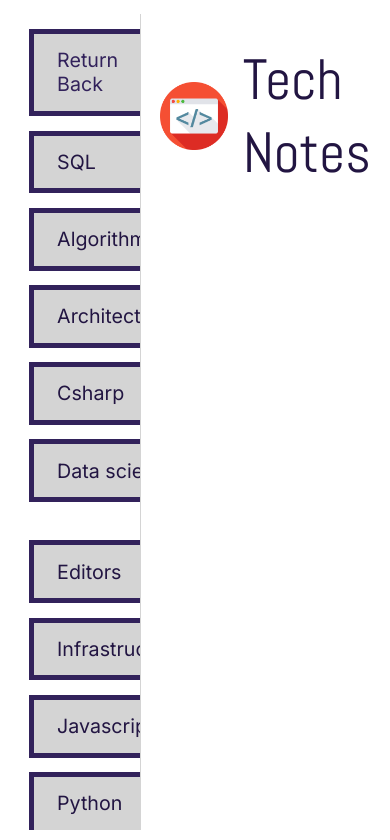
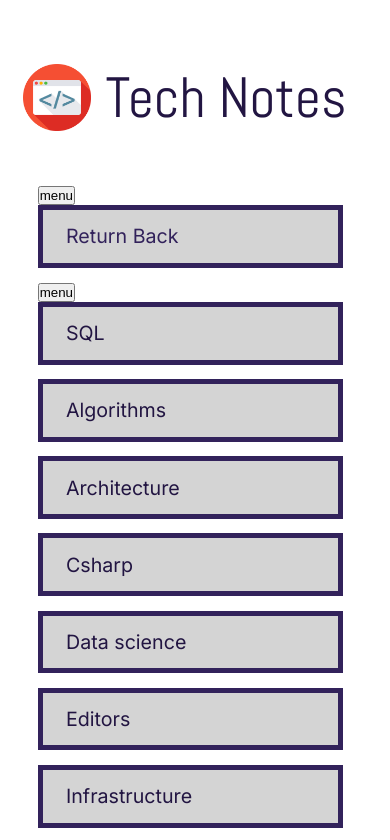
Before and after one commit to doroshenko-viktor/doroshenko-viktor.github.io, a Next.js app: page /folders in a window 390 px wide. Shown: the top 840 px of the page. Built offline with nearby package versions, Linux system fonts and the light colour scheme.

Commit message:
bug fixes

```diff
--- a/components/Categories/Categories.tsx
+++ b/components/Categories/Categories.tsx
@@ -1,6 +1,7 @@
 import CategoryItem from "./CategoryItem";
 import styles from './Categories.module.css';
 import ActionItem from "./ActionItem";
+import { useState } from "react";
 
 type Link = {
     title: string;
@@ -17,6 +18,8 @@ type Props = {
 };
 
 const Categories: React.FC<Props> = ({ values }: Props) => {
+    const [menuOpened, setMenuOpened] = useState(false);
+
     const elements = values.map((categoryData, index) => {
         if ((categoryData as Action).action) {
             return <ActionItem
@@ -33,11 +36,22 @@ const Categories: React.FC<Props> = ({ values }: Props) => {
         }
     });
 
+
+    let categoriesClasses = styles.categories;
+    // if (!menuOpened) {
+        categoriesClasses + 'hidden';
+    // }
+
     return (<>
-        <ul className={styles.categories}>
+        <button onClick={toggleMenu}>menu</button>
+        <ul className={categoriesClasses}>
             {elements}
         </ul>
     </>);
 }
 
+function toggleMenu(event: React.MouseEvent<HTMLButtonElement, MouseEvent>) {
+
+}
+
 export default Categories;
--- a/components/Layouts/MainPageLayout.module.css
+++ b/components/Layouts/MainPageLayout.module.css
@@ -11,7 +11,13 @@
   width: 35%;
   margin: var(--indent-3);
   border-right: 1px solid var(--color-primary);
-  overflow: auto;
+  overflow: hidden;
+}
+
+.header {
+  display: flex;
+  flex-direction: row-reverse;
+  margin-right: var(--indent-3);
 }
 
 .main {
@@ -22,13 +28,42 @@
   scroll-behavior: smooth;
 }
 
-@media (max-width: 1300px) {
+@media (min-width: var(--screen-tablet-min)) and (max-width: var(--screen-tablet-max)) {
   .frame {
     flex-direction: row;
   }
 
+  .alt {
+    padding: var(--indent-4);
+  }
+
   .main {
-    max-width: 100%;
-    padding: var(--indent-1);
+    padding: var(--indent-4);
   }
 }
+
+@media (max-width: 1000px) {
+  .frame {
+    flex-direction: column;
+  }
+
+  .header {
+    display: flex;
+    flex-direction: row;
+    margin-right: var(--indent-3);
+  }
+
+  .alt {
+    width: 100%;
+    margin: 0;
+    border-right: 0;
+    overflow: visible;
+    padding: var(--indent-4);
+  }
+
+  .main {
+    width: 100%;
+    padding: var(--indent-4);
+    overflow: visible;
+  }
+}
--- a/components/Layouts/MainPageLayout.tsx
+++ b/components/Layouts/MainPageLayout.tsx
@@ -11,12 +11,13 @@ export const MainPageLayout: React.FC<Props> = ({ header, alt, children }) => {
     return (<>
         <div className={styles.frame}>
             <div className={styles.alt}>
+                <div className={styles.header}>
+                    {header}
+                </div>
                 {alt}
             </div>
             <main className={styles.main}>
-                <div className={styles.header}>
-                    {header}
-                </div>
+
                 {children}
             </main>
         </div>
--- a/components/Notes/NoteListItem.module.css
+++ b/components/Notes/NoteListItem.module.css
@@ -59,15 +59,19 @@
   margin-bottom: var(--indent-0);
 }
 
-.noteHeader h2 {
-  /* color: var(--color-black); */
-}
-
 .noteBody {
   padding-right: var(--indent-5);
   padding-bottom: var(--indent-2);
   font-size: var(--font-size-2);
+}
+
+.noteFooter {
+  padding-bottom: var(--indent-2);
   border-bottom: 1px solid var(--color-primary);
+}
+
+.noteListItem:hover .noteFooter {
+  border-bottom: 1px solid transparent;
 }
 
 .noteListItem:hover .noteBody {
--- a/components/Notes/NoteListItem.tsx
+++ b/components/Notes/NoteListItem.tsx
@@ -1,13 +1,15 @@
 import Link from 'next/link';
+import { select } from '../../lib/util';
 import styles from './NoteListItem.module.css';
 
 type Props = {
     link: string;
     title: string;
     description: string;
+    publicationDate: Date;
 };
 
-const NoteListItem: React.FC<Props> = ({ link, title, description }) => {
+const NoteListItem: React.FC<Props> = ({ link, title, description, publicationDate }) => {
     return (<>
         <li>
             <Link href={link} >
@@ -16,7 +18,12 @@ const NoteListItem: React.FC<Props> = ({ link, title, description }) => {
                         <header className={styles.noteHeader}>
                             <h2 className="note-title-heading">{title}</h2>
                         </header>
-                        <main className={styles.noteBody}> {description} </main>
+                        <main className={styles.noteBody}>
+                            {description}
+                        </main>
+                        <footer className={styles.noteFooter}>
+                            {getFormattedDate(publicationDate)}
+                        </footer>
                     </div>
                 </a>
             </Link>
@@ -24,4 +31,28 @@ const NoteListItem: React.FC<Props> = ({ link, title, description }) => {
     </>);
 };
 
+function getFormattedDate(date: Date): string {
+    const day = date.getUTCDay();
+    const month = getMonthName(date.getUTCMonth());
+    const year = date.getUTCFullYear()
+    return `${day + 1} ${month} ${year}`;
+}
+
+function getMonthName(monthNumber: number): string {
+    return select<number, string>(monthNumber, [
+        [1, 'January'],
+        [2, 'February'],
+        [3, 'March'],
+        [4, 'April'],
+        [5, 'May'],
+        [6, 'June'],
+        [7, 'July'],
+        [8, 'August'],
+        [9, 'September'],
+        [10, 'October'],
+        [11, 'November'],
+        [12, 'December'],
+    ]);
+}
+
 export default NoteListItem;
--- a/components/Notes/NotesList.tsx
+++ b/components/Notes/NotesList.tsx
@@ -16,6 +16,7 @@ const NotesList: React.FC<Props> = ({ values }) => {
                         link={noteData.link}
                         title={noteData.title}
                         description={noteData.description}
+                        publicationDate={new Date(noteData.date)}
                     />
                 })
             }
--- a/lib/assets.ts
+++ b/lib/assets.ts
@@ -5,16 +5,16 @@ export const CONTENT_DIR = path.join(fs.CURRENT_DIR, "content");
 export const FOLDERS_URL_ROOT = "/folders";
 export const NOTES_URL_ROOT = "/notes";
 
-export function isPublicAsset(x: string): boolean {
-  return !(x.startsWith(".") || x.startsWith("_"));
+export function isPublicAsset(name: string): boolean {
+  return !(name.startsWith(".") || name.startsWith("_"));
+}
+
+export function isPrivateAsset(x: string) {
+  return !isPublicAsset(x);
 }
 
 export function isNote(x: string): boolean {
   return x.endsWith(".md");
-}
-
-export function isPrivateAsset(x: string) {
-  return !isPublicAsset(x);
 }
 
 export function getNoteLink(path: string): string {
--- a/lib/notes.ts
+++ b/lib/notes.ts
@@ -20,6 +20,7 @@ import rehypeStringify from "rehype-stringify";
 interface NoteDescriptionVerbose extends DescribedBlogAsset {
   date: Date;
   link: string;
+  main: boolean;
 }
 
 export const getNoteContent = async (
@@ -136,7 +137,7 @@ export const getLastNotesDetails = async (
     const publicNotes: NoteDescriptionVerbose[] = [];
 
     for await (const { name, path, relPath } of files) {
-      if (assetsService.isPrivateAsset(name) && !assetsService.isNote(name)) {
+      if (!shouldBePublished(name)) {
         continue;
       }
 
@@ -148,9 +149,10 @@ export const getLastNotesDetails = async (
         description: parsed.data.description,
         date: new Date(parsed.data.date),
         link: assetsService.getNoteLink(relPath),
+        main: parsed.data.mainPage,
       };
 
-      if (!isNoteDescriptionValid(note)) {
+      if (!isNoteDescriptionValid(note) || !note.main) {
         continue;
       }
 
@@ -158,6 +160,10 @@ export const getLastNotesDetails = async (
     }
 
     return publicNotes;
+
+    function shouldBePublished(name: string) {
+      return assetsService.isNote(name) && !assetsService.isPrivateAsset(name);
+    }
   }
 
   function isNoteDescriptionValid(note: NoteDescriptionVerbose) {
--- /dev/null
+++ b/lib/util.ts
@@ -0,0 +1,13 @@
+export function select<T, Y>(val: T, opts: [T, Y][], fallback?: Y): Y {
+  const opt = opts.find((x) => (x[0] === val ? x : null));
+
+  if (opt == null) {
+    if (fallback == null) {
+      throw new Error(`Impossible to handle ${val}`);
+    }
+
+    return fallback;
+  }
+
+  return opt[1];
+}
--- a/styles/globals.css
+++ b/styles/globals.css
@@ -7,6 +7,12 @@
 }
 
 :root {
+  /* SCREEN SIZES */
+  --screen-mobile-max: 999px;
+  --screen-tablet-min: 1000px;
+  --screen-tablet-max: 1300px;
+  --screen-desktop-min: 1301px;
+  --screen-desktop-max: 2560px;
   /* FONT */
   --font-weight-light: 400;
   --font-weight-mid: 500;
@@ -54,6 +60,10 @@
   /* BORDER */
   --border-width-bold: 5px;
   --border-width-thin: 2px;
+}
+
+.hidden {
+  display: none;
 }
 
 h1 {
```
Also changed, not shown: components/Categories/Categories.module.css (+5 -2 lines).
